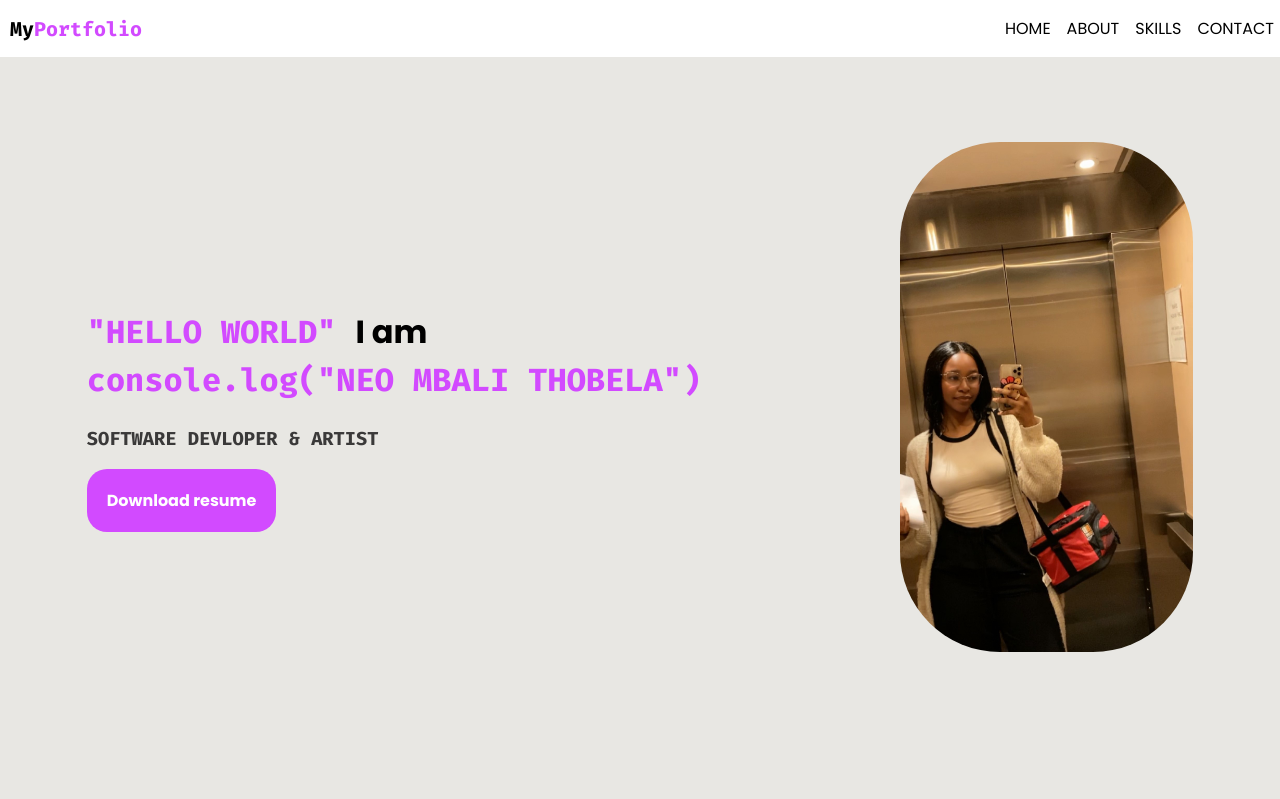
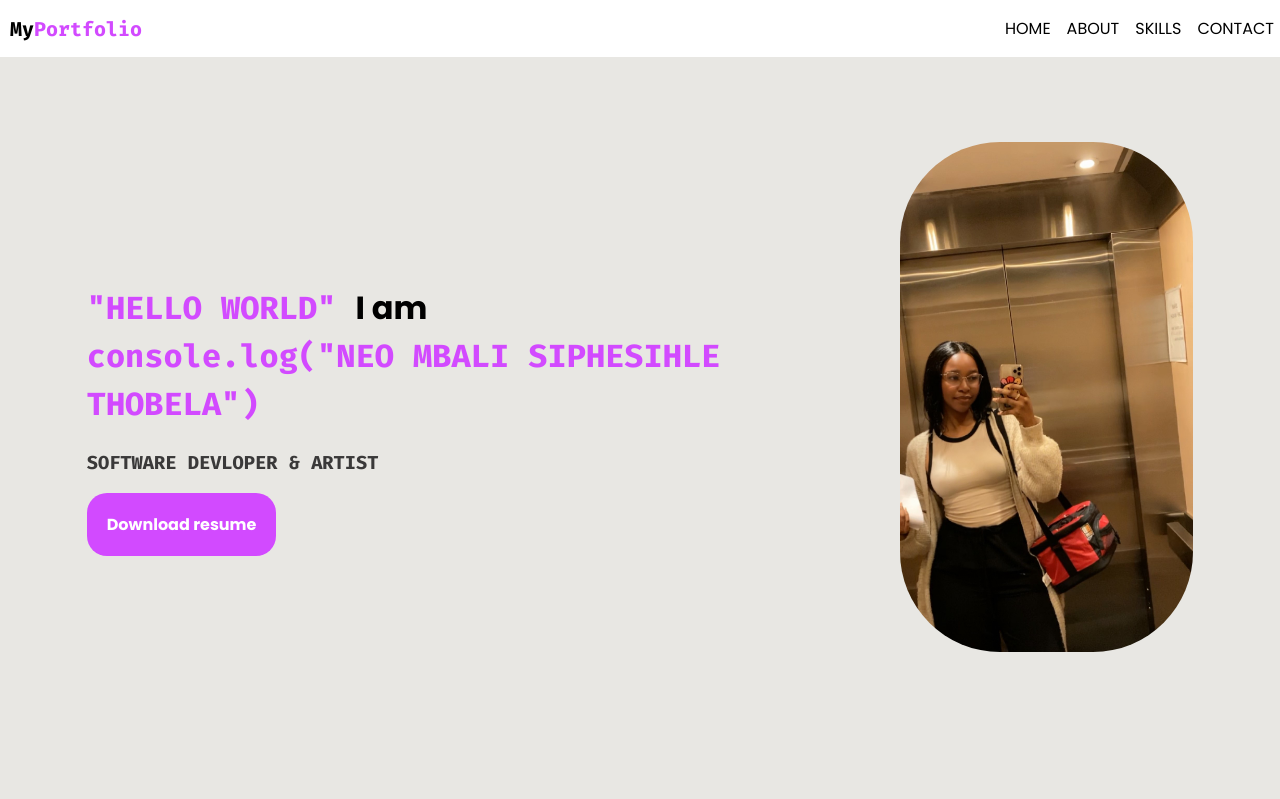
Before and after one commit to neoThobela/myportfolio, a plain HTML site: page index.html in a window 1280 px wide. Shown: the top 799 px of the page. Drawn offline with Linux system fonts and the light colour scheme.

Commit message:
ADD SIPHESIHLE

```diff
--- a/index.html
+++ b/index.html
@@ -45,7 +45,7 @@
       <div class="homepage center-page" id="home">
 <div class="section1">
   <div class="left-col animaion">
-    <h1 > <span class='heading'> "HELLO WORLD" </span> I am<span class='heading'> console.log("NEO MBALI THOBELA") </span>
+    <h1 > <span class='heading'> "HELLO WORLD" </span> I am<span class='heading'> console.log("NEO MBALI SIPHESIHLE THOBELA") </span>
     </h1>
     <h3 class="dev-section">SOFTWARE DEVLOPER & ARTIST </h3>
     <div class="button">
```
